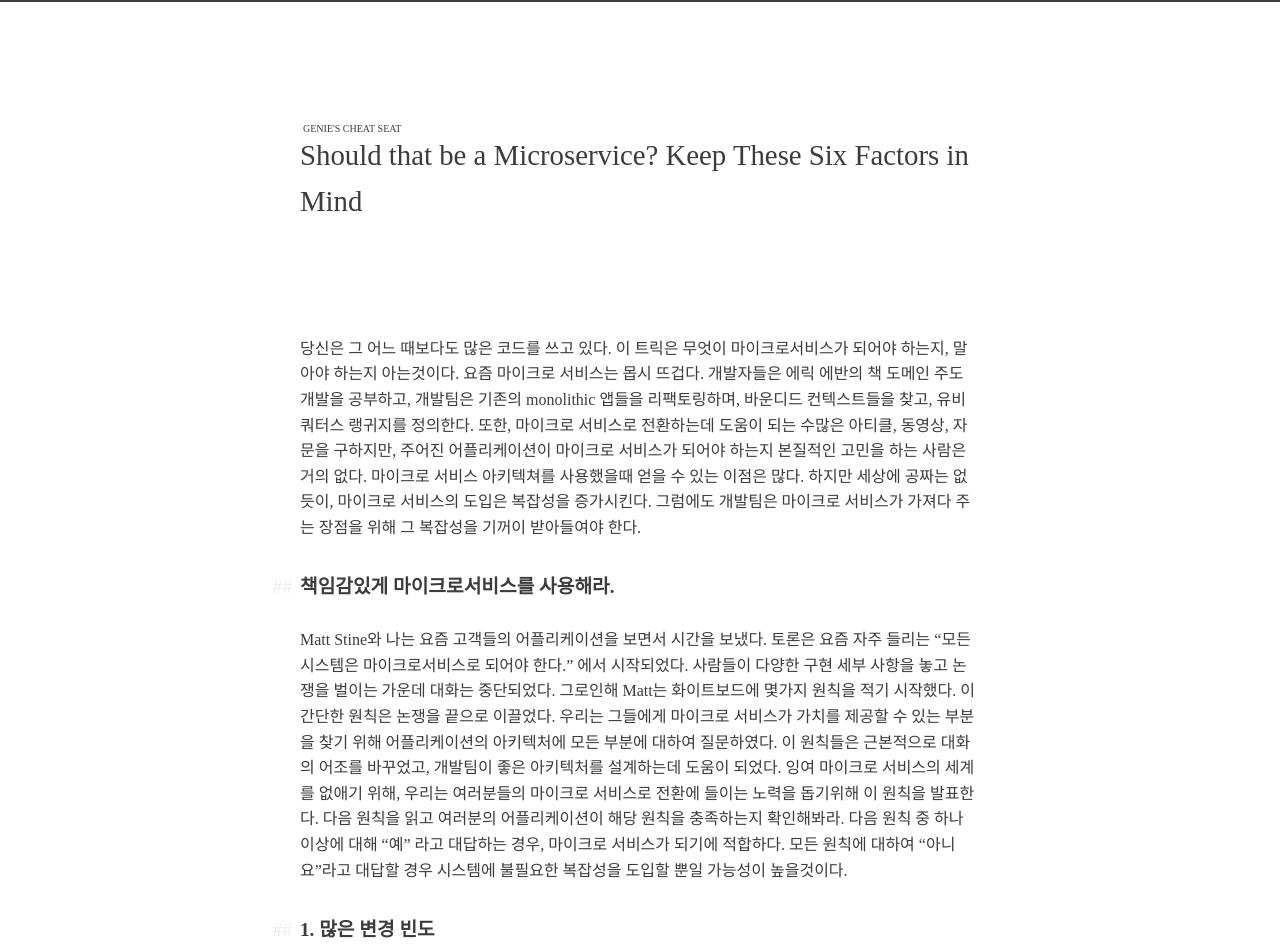
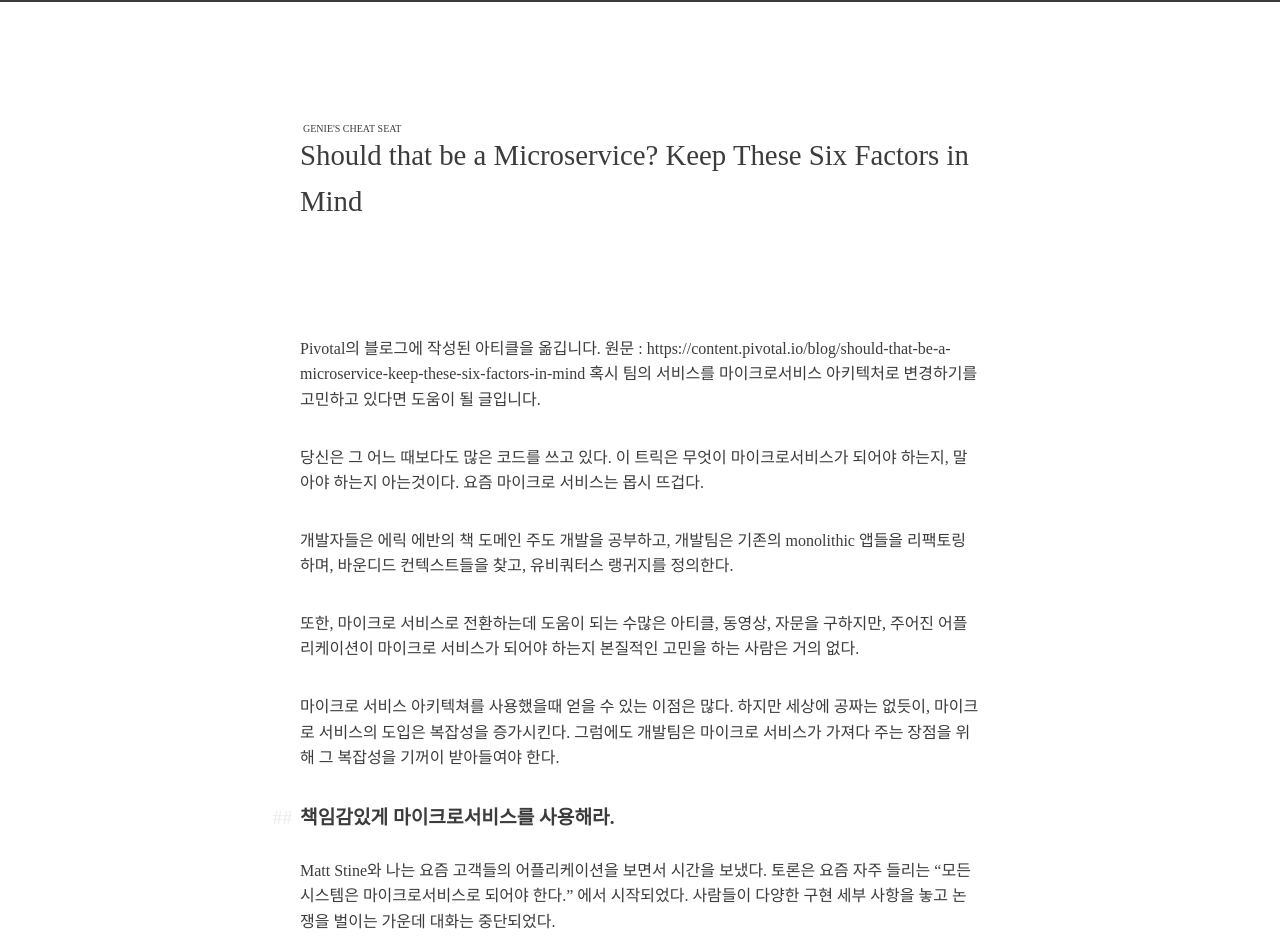
Before and after one commit to genie-youn/genie.youn.github.io, a Jekyll site: the page built from _posts/2018-06-09-Should-that-be-a-Microservice?(1).md, in a window 1280 px wide and 1400 px high. Shown: the top 952 px of the window. Built offline with Jekyll 4.4.1, drawn with Linux system fonts in a browser that asks for light colours; some web fonts are replaced; comment, search, counter and statistics services are not loaded; some of the changed text lies outside the part shown.

Commit message:
줄간 간격 변경

```diff
--- a/_posts/2018-06-09-Should-that-be-a-Microservice?(1).md
+++ b/_posts/2018-06-09-Should-that-be-a-Microservice?(1).md
@@ -5,21 +5,32 @@ date: 2018-06-09 00:02:05 +0900
 tag: Article
 ---
 
+Pivotal의 블로그에 작성된 아티클을 옮깁니다. 원문 : https://content.pivotal.io/blog/should-that-be-a-microservice-keep-these-six-factors-in-mind
+혹시 팀의 서비스를 마이크로서비스 아키텍처로 변경하기를 고민하고 있다면 도움이 될 글입니다.
+
 당신은 그 어느 때보다도 많은 코드를 쓰고 있다. 이 트릭은 무엇이 마이크로서비스가 되어야 하는지, 말아야 하는지 아는것이다.
-요즘 마이크로 서비스는 몹시 뜨겁다. 개발자들은 에릭 에반의 책 도메인 주도 개발을 공부하고, 개발팀은 기존의 monolithic 앱들을 리팩토링하며, 바운디드 컨텍스트들을 찾고, 유비쿼터스 랭귀지를 정의한다.
+요즘 마이크로 서비스는 몹시 뜨겁다.
+
+개발자들은 에릭 에반의 책 도메인 주도 개발을 공부하고, 개발팀은 기존의 monolithic 앱들을 리팩토링하며, 바운디드 컨텍스트들을 찾고, 유비쿼터스 랭귀지를 정의한다.
+
 또한, 마이크로 서비스로 전환하는데 도움이 되는 수많은 아티클, 동영상, 자문을 구하지만, 주어진 어플리케이션이 마이크로 서비스가 되어야 하는지 본질적인 고민을 하는 사람은 거의 없다.
+
 마이크로 서비스 아키텍쳐를 사용했을때 얻을 수 있는 이점은 많다. 하지만 세상에 공짜는 없듯이, 마이크로 서비스의 도입은 복잡성을 증가시킨다. 그럼에도 개발팀은 마이크로 서비스가 가져다 주는 장점을 위해 그 복잡성을 기꺼이 받아들여야 한다.
 
 ### 책임감있게 마이크로서비스를 사용해라.
 
 Matt Stine와 나는 요즘 고객들의 어플리케이션을 보면서 시간을 보냈다. 토론은 요즘 자주 들리는 "모든 시스템은 마이크로서비스로 되어야 한다." 에서 시작되었다. 사람들이 다양한 구현 세부 사항을 놓고 논쟁을 벌이는 가운데 대화는 중단되었다.
+
 그로인해 Matt는 화이트보드에 몇가지 원칙을 적기 시작했다. 이 간단한 원칙은 논쟁을 끝으로 이끌었다. 우리는 그들에게 마이크로 서비스가 가치를 제공할 수 있는 부분을 찾기 위해 어플리케이션의 아키텍처에 모든 부분에 대하여 질문하였다. 이 원칙들은 근본적으로 대화의 어조를 바꾸었고, 개발팀이 좋은 아키텍처를 설계하는데 도움이 되었다.
+
 잉여 마이크로 서비스의 세계를 없애기 위해, 우리는 여러분들의 마이크로 서비스로 전환에 들이는 노력을 돕기위해 이 원칙을 발표한다. 다음 원칙을 읽고 여러분의 어플리케이션이 해당 원칙을 충족하는지 확인해봐라.
+
 다음 원칙 중 하나 이상에 대해 "예" 라고 대답하는 경우, 마이크로 서비스가 되기에 적합하다. 모든 원칙에 대하여 "아니요"라고 대답할 경우 시스템에 불필요한 복잡성을 도입할 뿐일 가능성이 높을것이다.
 
 ### 1. 많은 변경 빈도
 
 시스템의 일부가 다른 속도로 발전하거나, 다른 방향으로 발전해야 하는가? 그렇다면 그 부분을 마이크로 서비스로 변경해라. 마이크로 서비스는 각각의 컴포넌트들이 독립적인 라이프 사이클을 가지게 할 수 있다.
+
 어떤 시스템에도 일부 모듈은 거의 변하지 않고, 다른 모듈은 매번 변경되는것처럼 보인다. 예를들면 온라인 쇼핑몰 앱을 예로 들어보자.
 
 ![image1](https://content.cdntwrk.com/files/aHViPTYzOTc1JmNtZD1pdGVtZWRpdG9yaW1hZ2UmZmlsZW5hbWU9aXRlbWVkaXRvcmltYWdlXzVhNjEzZDRiOGU1ZGMucG5nJnZlcnNpb249MDAwMCZzaWc9MWY0NTVkZmIzOWY3N2E3YTQ5MzhiN2YwYWQxNmI2YzQ%253D)
@@ -30,7 +41,11 @@ Matt Stine와 나는 요즘 고객들의 어플리케이션을 보면서 시간
 
 ### 2. 독립적인 라이프사이클
 
-모듈이 완전히 독립적인 라이프 사이클(코드를 커밋하는 순간부터 프로덕트에 반영되기 까지의 흐름)을 가져야 하는 경우에는 마이크로서비스여야 한다. 이를위해 자체 코드 저장소와, CI/CD 파이프라인등을 갖추고 있어야 한다. 범위가 작으면 마이크로 서비스를 테스트 하는 것이 훨씬 쉬워진다. 나는 80시간에 이르는 회귀 테스트를 가진 프로젝트를 기억한다. 말할 필요도 없이 우리는 필요하지만, 그 테스트를 자주 수행하지 않았다. 마이크로서비스는 작은 규모의 회귀 테스트를 가능케 한다. 이렇게 하면 수없이 많은 시간을 절약할수 있고, 더 빨리 이슈를 깨나갈 것이다. 마이크로서비스를 도입해야 할 이유가 테스트에만 있는것은 아니다. 어떤 경우에는 비즈니스 요구사항이 마이크로 서비스 아키텍처로 우리를 이끌 수 있다. 아까 언급했던 쇼핑몰 Widget.io 를 보자.
+모듈이 완전히 독립적인 라이프 사이클(코드를 커밋하는 순간부터 프로덕트에 반영되기 까지의 흐름)을 가져야 하는 경우에는 마이크로서비스여야 한다. 이를위해 자체 코드 저장소와, CI/CD 파이프라인등을 갖추고 있어야 한다. 범위가 작으면 마이크로 서비스를 테스트 하는 것이 훨씬 쉬워진다.
+
+나는 80시간에 이르는 회귀 테스트를 가진 프로젝트를 기억한다. 말할 필요도 없이 우리는 필요하지만, 그 테스트를 자주 수행하지 않았다. 마이크로서비스는 작은 규모의 회귀 테스트를 가능케 한다. 이렇게 하면 수없이 많은 시간을 절약할수 있고, 더 빨리 이슈를 깨나갈 것이다.
+
+마이크로서비스를 도입해야 할 이유가 테스트에만 있는것은 아니다. 어떤 경우에는 비즈니스 요구사항이 마이크로 서비스 아키텍처로 우리를 이끌 수 있다. 아까 언급했던 쇼핑몰 Widget.io 를 보자.
 
 우리의 비즈니스 리더쉽은 새로운 기회를 포작했을 수 있고, 이때는 빠르게 시장을 점유하는것이 가장 중요하다. 우리가 새로운 기능을 기존의 monolithic 한 서비스에 추가하기로 결정한다면 너무 오래 걸릴것이다. 그렇다는것은 곧 우리는 비즈니스가 요구하는대로 반응할 수 없다는 것을 의미한다.
 
@@ -43,6 +58,7 @@ Matt Stine와 나는 요즘 고객들의 어플리케이션을 보면서 시간
 시스템의 일부분이 부하나 처리량이 다를 경우, 스케일링에 있어 요구사항이 다를 수 있는데 이 부분을 마이크로 서비스로 분리하여 해결할 수 있다.
 
 일반적인 아키텍처에서도 모듈간 다른 스케일링을 요구하는 경우는 빈번하다. 앞서 예로 들었던 쇼핑몰 Widget.io 를 보자.
+
 회계 관리 기능에 가해지는 부하는 주문 처리 기능에 비하면 몹시 적다. 과거에는 이런 주문 처리 기능처럼 몰리는 모듈을 위해 전체 어플리케이션을 확장해야만 했다. 이러한 방법은 인프라 비용을 증가시키는 결과를 낳는다. 앱의 일부 부하가 몰리는 부분으로 인해 그렇지 않은 부분까지 확장해야 하기 때문이다.
 
 만약 주문 처리 기능을 마이크로 서비스로 리팩토링한다면 필요에 따라 다음과 가이 확장할 수 있게 된다.
@@ -52,29 +68,32 @@ Matt Stine와 나는 요즘 고객들의 어플리케이션을 보면서 시간
 
 때로는 특정 타입의 장애로부터 앱을 격리시키고자 한다. 예를들어 의존하고 있는 외부 서비스가 가용성 목표를 충족하지 못할 때 어떤 일이 발생될까? 우리는 그 의존성을 나머지 시스템들과 분리하기 위해 마이크로 서비스를 만들어 그 서비스에 적절한 페일오버 메커니즘을 구축 할 수 있다
 
-다시한번 Widget.io 로 돌아가면, 재고 기능은 레거시인 창고 시스템과 상호작용 한다. 이때, 인벤토리 모듈을 마이크로 서비스로 리팩토링 하여 서비스의 가용성 목표를 충족시킬 수 있다. 창고 시스템의 불안정성을 설명하기 위하여 불필요한 중복을 더할 수 있다? 우리는 또한 인벤토리를 레디스에 캐시해 두는것과 같이 항상 정합성을 유지하기 위한 메커니즘을 도입할 수도 있다.
+다시한번 Widget.io 로 돌아가면, 재고 기능은 레거시인 창고 시스템과 상호작용 한다. 이때, 인벤토리 모듈을 마이크로 서비스로 리팩토링 하여 서비스의 가용성 목표를 충족시킬 수 있다. 창고 시스템의 불안정성을 설명하기 위하여 불필요한 중복을 더할 수 있다 (?). 우리는 또한 인벤토리를 레디스에 캐시해 두는것과 같이 항상 정합성을 유지하기 위한 메커니즘을 도입할 수도 있다.
+
 ![image4](https://content.cdntwrk.com/files/aHViPTYzOTc1JmNtZD1pdGVtZWRpdG9yaW1hZ2UmZmlsZW5hbWU9aXRlbWVkaXRvcmltYWdlXzVhNjEzZGIyMGZhN2YucG5nJnZlcnNpb249MDAwMCZzaWc9NGNiNmVkZjc1MmZmY2FmMmJiYWMwODc2YzM2N2Q3MGI%253D)
 
 ### 5. 외부 종속성과의 인터랙션 단순화 (Facade 패턴)
 
 이번 원칙은 앞서 얘기했던 `장애의 고립` 원칙과 비슷하다. 이 원칙은 외부의 의존성으로부터 시스템을 보호하는데 더 초점을 맞춘다. 마이크로서비스는 간접적인 계층으로 동작하여, 써드파티로부터 우리의 시스템을 격리시킬 수 있다.
+
 의존성을 직접적으로 호출하는 대신 핵심 앱과 의존성 사이에 추상화 계층(우리가 통제하는)을 배치할 수 있다. 또한 우리는 이 계층을 만들어서 응용프로그램이 쉽게 소비되도록 하고, 의존성의 복잡성을 숨길 수 있다.
+
 미래에 상황이 바뀌고 마이그레이션해야하는 경우 변경 사항은 더 큰 리팩토링이 아닌 추상화된 계층만 마이그레이션 하면 된다.
 
 ### 6. 기술선택의 자유로움
 
-마이크로서비스로 팀은 선호하는 기술 스택을 자유롭게 사용할 수 있다. 요구사항에 가장 적합한 기술 스택을 채택하거나, 개발자가 익숙하고 잘하는 스택을 자유롭게 채택할 수 있게 된다. 너무 다양한 개발스택은 오버헤드를 추가하고, 오히려 단일 개발스택보다
-더 단점이 많을 수 있다.
+마이크로서비스로 팀은 선호하는 기술 스택을 자유롭게 사용할 수 있다. 요구사항에 가장 적합한 기술 스택을 채택하거나, 개발자가 익숙하고 잘하는 스택을 자유롭게 채택할 수 있게 된다. 너무 다양한 개발스택은 오버헤드를 추가하고, 오히려 단일 개발스택보다 더 단점이 많을 수 있다.
 
 ### 조직의 문화를 점검해라
 
 기술적인 이야기를 하다가 갑자기 왜 문화를 논하는지 궁금한가? 기술적인 결정이 하늘에서 갑자기 뚝 떨어지진 않는다. 그렇기 때문에 마이크로서비스의 멋진 세계로 뛰어들기 전에 당신의 조직을 한번 점검해봐라.
+
 조직의 구조가 마이크로서비스 아키텍처를 적용하기에 지원하는가? [콘웨이의 법칙](http://www.melconway.com/Home/Conways_Law.html)은 당신의 성공 가능성에 대하여 어떻게 얘기하는가?
 
-50년 전 멜 콘웨이는 어떤 조직이 설계한 시스템이 조직도를 반영하는 시스템을 만들 것이라고 이론화했다. 즉, 팀이 소규모의 자율적인 그룹으로 조직되지 않으면 엔지니어는 소규모의 자율적인 서비스로 구성된 소프트웨어를 만들지 않을 거라는걸 의미한다.
-이를 통해 팀은 그들의 소프트웨어에 적용하고 싶은 아키텍처에 대응되는 팀을 만들기 위해 조직도를 변경했다.
+50년 전 멜 콘웨이는 어떤 조직이 설계한 시스템이 조직도를 반영하는 시스템을 만들 것이라고 이론화했다. 즉, 팀이 소규모의 자율적인 그룹으로 조직되지 않으면 엔지니어는 소규모의 자율적인 서비스로 구성된 소프트웨어를 만들지 않을 거라는걸 의미한다. 이를 통해 팀은 그들의 소프트웨어에 적용하고 싶은 아키텍처에 대응되는 팀을 만들기 위해 조직도를 변경했다.
 
 또한 당신은 당신 스스로가 얼마나 문화를 받아들일 준비가 되었는지도 고려해야 한다. 마이크로서비스는 작고 빈번한 변경을 장려하는데 이런 리듬은 기존의 분기별로 배포하던 배포사이클과 어긋난다.
+
 마이크로서비스로는 코드 동결이나 ‘빅뱅’ 코드 통합이 이루어지지 않는다. 마이크로서비스 기반의 아키텍처는 전통적인 워터폴 개발방식 환경에서도 확실히 작동할 수 있지만, 완전한 이점을 보지는 못할 것이다.
 
 이후 PCF 광고.
```
